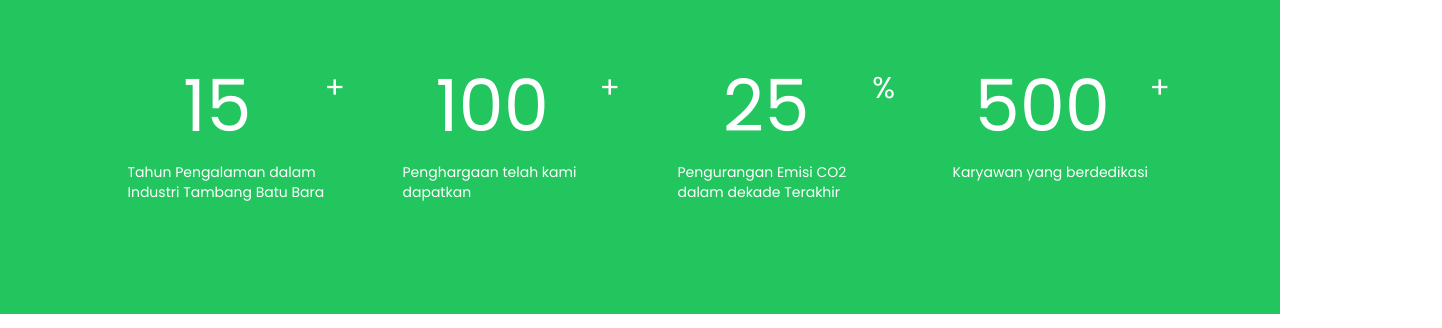
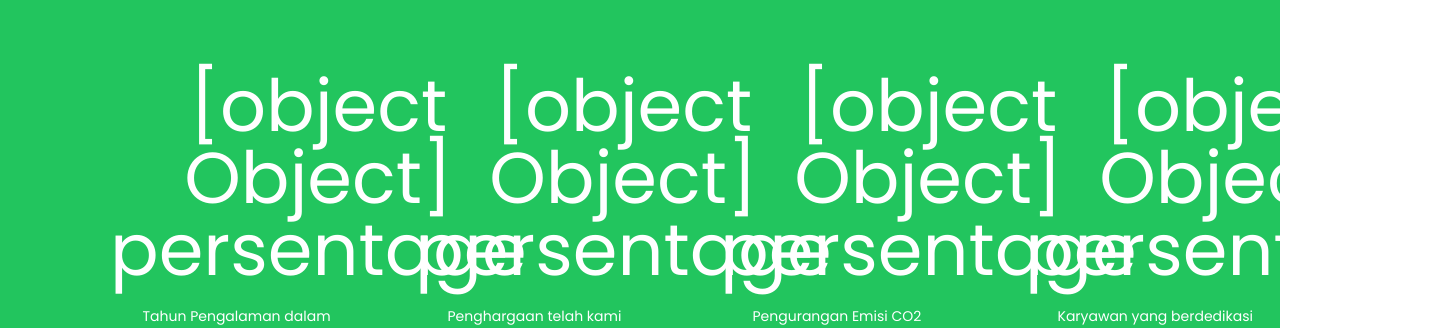
Before and after one commit to rydfdli/mining-lp, a Next.js app: page / in a window 1280 px wide. Shown: the part 723-1051 px from the top of the page, 1442 px wide, since content can reach past the window. Built offline with nearby package versions, Linux system fonts and the light colour scheme.

Commit message:
modified:   app/components/items/stats.js

```diff
--- a/app/components/items/stats.js
+++ b/app/components/items/stats.js
@@ -22,9 +22,8 @@ const Stats = ({number, persentage = '', text}) => {
     <div className="md:w-1/4 w-full md:text-start text-center text-sm md:text-md mb-7 md:mb-0">
       <div className='flex'>
       <motion.h1 className="text-7xl md:mb-5 mb-2 text-center mx-auto">
-        {rounded}
+        {`${rounded} persentage`}
       </motion.h1>
-      <span className='text-3xl'>{persentage}</span>
       </div>
       <p className="max-w-[200px] mx-auto">{text}</p>
     </div>
```
